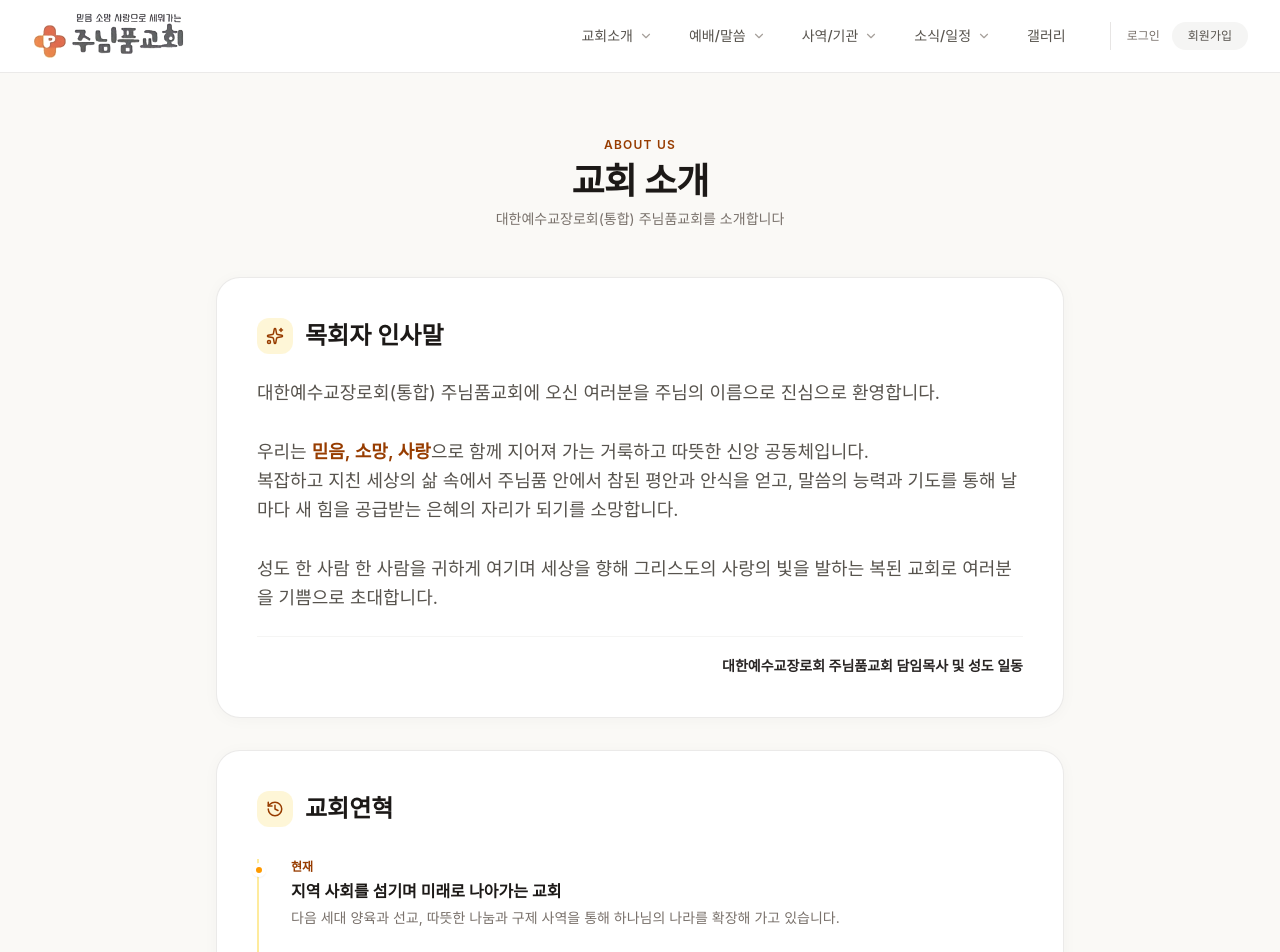
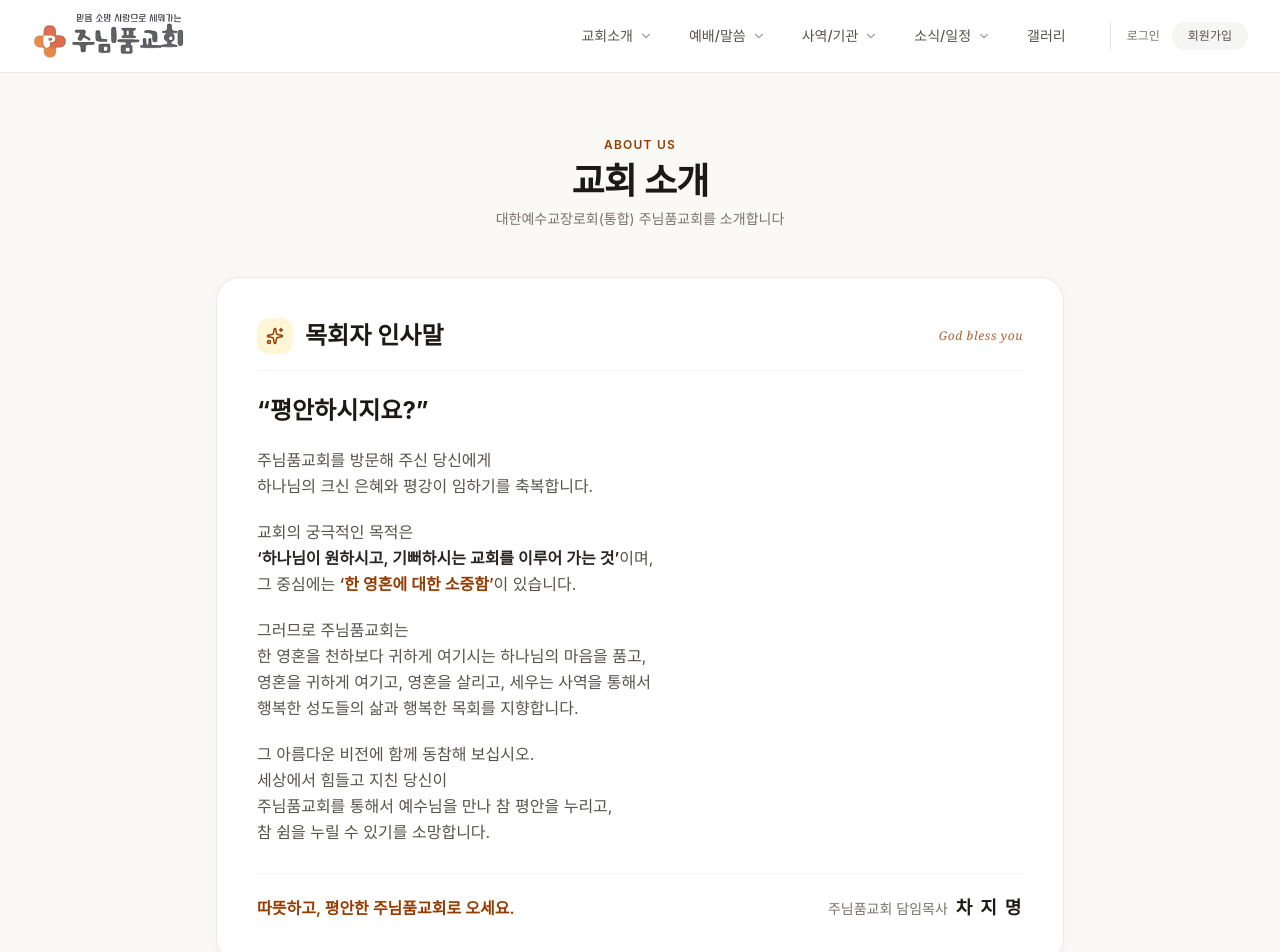
Before and after one commit to darkgentlejbs-max/junimpum_church, a Next.js app: page /about in a window 1280 px wide. Shown: the top 952 px of the page. Built offline with nearby package versions, Linux system fonts and the light colour scheme; no server answers; a web font is replaced by a local one.

Commit message:
Update pastor greeting text on about page

```diff
--- a/src/app/about/page.tsx
+++ b/src/app/about/page.tsx
@@ -28,7 +28,8 @@ export default function AboutPage() {
 
         {/* Pastor Greeting Section */}
         <section id="greeting" className="bg-white p-5 sm:p-10 rounded-2xl sm:rounded-3xl shadow-[0_2px_16px_rgba(0,0,0,0.03)] mb-5 sm:mb-8 border border-stone-200/80 scroll-mt-24">
-          <div className="flex items-center mb-6">
+          <div className="flex items-center justify-between mb-6 pb-4 border-b border-stone-100">
+            <div className="flex items-center">
               <div className="w-9 h-9 rounded-xl bg-amber-100/70 text-amber-800 flex items-center justify-center mr-3">
                 <Sparkles size={18} />
               </div>
@@ -36,14 +37,47 @@ export default function AboutPage() {
                 목회자 인사말
               </h2>
             </div>
-          <p className="text-stone-600 leading-relaxed text-base sm:text-lg mb-6">
-            대한예수교장로회(통합) 주님품교회에 오신 여러분을 주님의 이름으로 진심으로 환영합니다.<br/><br/>
-            우리는 <strong className="text-amber-800 font-semibold">믿음, 소망, 사랑</strong>으로 함께 지어져 가는 거룩하고 따뜻한 신앙 공동체입니다.<br/>
-            복잡하고 지친 세상의 삶 속에서 주님품 안에서 참된 평안과 안식을 얻고, 말씀의 능력과 기도를 통해 날마다 새 힘을 공급받는 은혜의 자리가 되기를 소망합니다.<br/><br/>
-            성도 한 사람 한 사람을 귀하게 여기며 세상을 향해 그리스도의 사랑의 빛을 발하는 복된 교회로 여러분을 기쁨으로 초대합니다.
+            <span className="text-xs font-serif italic text-amber-800/80 tracking-wider">
+              God bless you
+            </span>
+          </div>
+
+          <h3 className="text-xl sm:text-2xl font-bold text-stone-900 mb-5">
+            &ldquo;평안하시지요?&rdquo;
+          </h3>
+
+          <div className="text-stone-600 leading-relaxed text-sm sm:text-base space-y-5 mb-7 break-keep">
+            <p>
+              주님품교회를 방문해 주신 당신에게<br />
+              하나님의 크신 은혜와 평강이 임하기를 축복합니다.
             </p>
-          <div className="pt-4 border-t border-stone-100 text-right">
-            <span className="text-sm font-semibold text-stone-800">대한예수교장로회 주님품교회 담임목사 및 성도 일동</span>
+            <p>
+              교회의 궁극적인 목적은<br />
+              <strong className="text-stone-800 font-semibold">&lsquo;하나님이 원하시고, 기뻐하시는 교회를 이루어 가는 것&rsquo;</strong>이며,<br />
+              그 중심에는 <strong className="text-amber-800 font-semibold">&lsquo;한 영혼에 대한 소중함&rsquo;</strong>이 있습니다.
+            </p>
+            <p>
+              그러므로 주님품교회는<br />
+              한 영혼을 천하보다 귀하게 여기시는 하나님의 마음을 품고,<br />
+              영혼을 귀하게 여기고, 영혼을 살리고, 세우는 사역을 통해서<br />
+              행복한 성도들의 삶과 행복한 목회를 지향합니다.
+            </p>
+            <p>
+              그 아름다운 비전에 함께 동참해 보십시오.<br />
+              세상에서 힘들고 지친 당신이<br />
+              주님품교회를 통해서 예수님을 만나 참 평안을 누리고,<br />
+              참 쉼을 누릴 수 있기를 소망합니다.
+            </p>
+          </div>
+
+          <div className="pt-5 border-t border-stone-100 flex flex-col sm:flex-row sm:items-center justify-between gap-3">
+            <p className="text-sm sm:text-base font-semibold text-amber-800">
+              따뜻하고, 평안한 주님품교회로 오세요.
+            </p>
+            <div className="text-right">
+              <span className="text-sm text-stone-500 mr-2">주님품교회 담임목사</span>
+              <span className="text-base sm:text-lg font-bold text-stone-900 tracking-widest">차 지 명</span>
+            </div>
           </div>
         </section>
 
```
Lines whose indentation alone changed are shown as unchanged.
